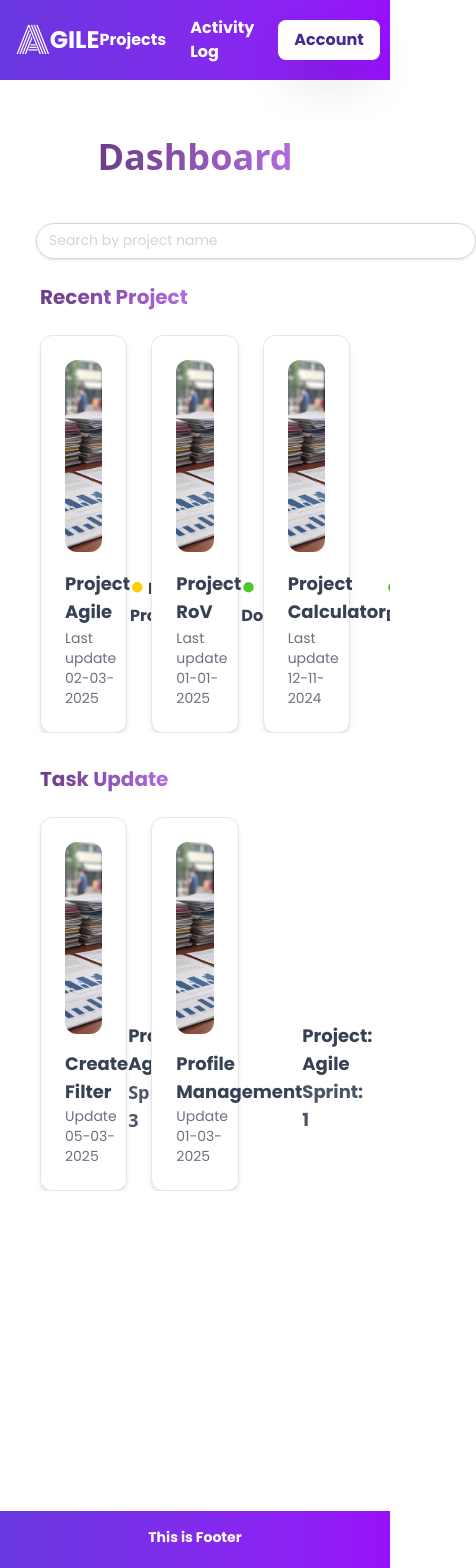
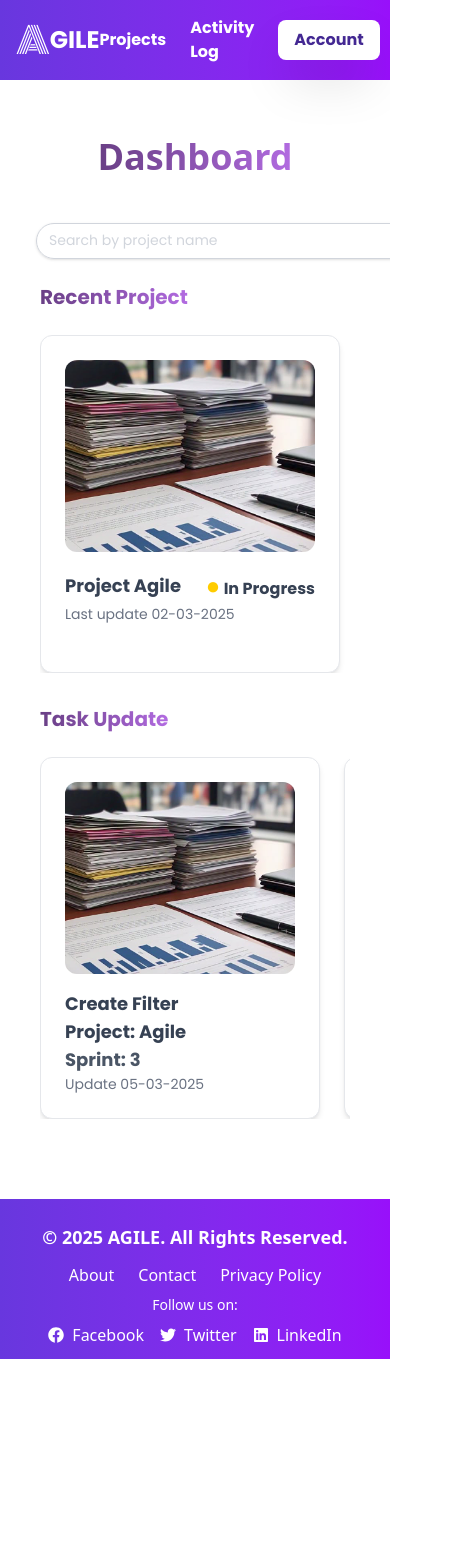
Before and after one commit to CSC105-2024/G12-Agile, a React (Vite) app: page /dashboard in a window 390 px wide. Shown: the top 1568 px of the page, 476 px wide, since content can reach past the window. After the commit the page ends 1359 px from the top, so only its background shows below. Built offline with nearby package versions, Linux system fonts and the light colour scheme.

Commit message:
Responsive update

```diff
--- a/package.json
+++ b/package.json
@@ -20,6 +20,7 @@
     "react-day-picker": "^9.6.7",
     "react-dom": "^19.0.0",
     "react-hook-form": "^7.54.2",
+    "react-icons": "^5.5.0",
     "react-router-dom": "^7.4.0",
     "sweetalert2": "^11.17.2",
     "tailwindcss": "^4.0.14",
--- a/src/components/Pagination.jsx
+++ b/src/components/Pagination.jsx
@@ -1,6 +1,6 @@
 const Pagination = ({ currentPage, totalPages, setCurrentPage }) => {
     return (
-      <div className="flex justify-center mt-6 space-x-2 font-poppins text-sm items-center mb-4">
+      <div className="flex justify-center mt-9 space-x-2 font-poppins text-sm items-center mb-4">
         <button
           onClick={() => setCurrentPage((prev) => Math.max(prev - 1, 1))}
           disabled={currentPage === 1}
--- a/src/components/ProjectTable.jsx
+++ b/src/components/ProjectTable.jsx
@@ -40,7 +40,6 @@ const ProjectTable = ({ projects, getStatusColor, handleEditClick }) => {
                     >
                       {proj.name}
                     </Link>
-
                     <div className="text-md text-gray-600">{proj.description}</div>
                     <div className="text-md text-gray-600 mt-1">
                       <span className="font-poppins">PM:</span> {proj.pm}
@@ -61,9 +60,21 @@ const ProjectTable = ({ projects, getStatusColor, handleEditClick }) => {
                         {proj.status}
                       </span>
                     </div>
+                    <div className="flex justify-center mt-2 md:hidden">
+                      <button
+                        onClick={() => handleEditClick(proj)}
+                        className="hover:scale-110 transition-transform"
+                      >
+                        <img
+                          src={EditIcon}
+                          alt="Edit"
+                          className="w-8 h-8"
+                        />
+                      </button>
+                    </div>
                     <button
                       onClick={() => handleEditClick(proj)}
-                      className="absolute right-8 sm:right-3 md:right-5 lg:right-22 top-1/2 -translate-y-1/2"
+                      className="hidden md:block absolute right-8 md:right-3 lg:right-5 xl:right-18 top-1/2 -translate-y-1/2"
                     >
                       <img
                         src={EditIcon}
@@ -81,4 +92,5 @@ const ProjectTable = ({ projects, getStatusColor, handleEditClick }) => {
     </div>
   );
 };
+
 export default ProjectTable;
--- a/src/pages/ActivityLog.jsx
+++ b/src/pages/ActivityLog.jsx
@@ -1,65 +1,29 @@
-import { Link, useNavigate } from "react-router-dom";
 import { useState } from "react";
 
 const ActivityLog = () => {
-  const navigate = useNavigate();
   const [currentPage, setCurrentPage] = useState(1);
-  const itemsPerPage = 5;
+  const itemsPerPage = 7;
+  const [searchTerm, setSearchTerm] = useState("");
 
   const activities = [
-    {
-      action: "Task status change",
-      task: "Task A",
-      user: "Project Manager A",
-      timestamp: "2033-09-30 23:45",
-    },
-    {
-      action: "Task assigned",
-      task: "Task C",
-      user: "Project Manager C",
-      timestamp: "2033-10-02 21:30",
-    },
-    {
-      action: "Task added",
-      task: "Task B",
-      user: "Developer B",
-      timestamp: "2033-10-03 01:30",
-    },
-    {
-      action: "Task deleted",
-      task: "Task A",
-      user: "Project Manager A",
-      timestamp: "2033-12-31 00:01",
-    },
-    {
-      action: "Task completed",
-      task: "Task D",
-      user: "Developer D",
-      timestamp: "2034-01-10 14:20",
-    },
-    {
-      action: "Task assigned",
-      task: "Task E",
-      user: "Project Manager E",
-      timestamp: "2034-02-15 09:10",
-    },
-    {
-      action: "Task reviewed",
-      task: "Task F",
-      user: "Developer F",
-      timestamp: "2034-03-22 11:45",
-    },
-    {
-      action: "Task status change",
-      task: "Task G",
-      user: "Project Manager G",
-      timestamp: "2034-04-05 17:30",
-    },
+    { action: "Task status change", task: "Task A", user: "Project Manager A", timestamp: "2033-09-30 23:45" },
+    { action: "Task assigned", task: "Task C", user: "Project Manager C", timestamp: "2033-10-02 21:30" },
+    { action: "Task added", task: "Task B", user: "Developer B", timestamp: "2033-10-03 01:30" },
+    { action: "Task deleted", task: "Task A", user: "Project Manager A", timestamp: "2033-12-31 00:01" },
+    { action: "Task completed", task: "Task D", user: "Developer D", timestamp: "2034-01-10 14:20" },
+    { action: "Task assigned", task: "Task E", user: "Project Manager E", timestamp: "2034-02-15 09:10" },
+    { action: "Task reviewed", task: "Task F", user: "Developer F", timestamp: "2034-03-22 11:45" },
+    { action: "Task status change", task: "Task G", user: "Project Manager G", timestamp: "2034-04-05 17:30" },
   ];
 
+  const filteredActivities = activities.filter(activity =>
+    activity.task.toLowerCase().includes(searchTerm.toLowerCase()) ||
+    activity.user.toLowerCase().includes(searchTerm.toLowerCase()) ||
+    activity.action.toLowerCase().includes(searchTerm.toLowerCase())
+  );
 
-  const totalPages = Math.ceil(activities.length / itemsPerPage);
-  const displayedActivities = activities.slice(
+  const totalPages = Math.ceil(filteredActivities.length / itemsPerPage);
+  const displayedActivities = filteredActivities.slice(
     (currentPage - 1) * itemsPerPage,
     currentPage * itemsPerPage
   );
@@ -72,6 +36,7 @@ const ActivityLog = () => {
 
   return (
     <>
+      {/* Title with background */}
       <div className="w-full text-center mt-8">
         <span className="inline-block bg-gradient-to-r from-[#693F85] to-[#B26BE1] bg-clip-text text-transparent text-4xl font-extrabold leading-relaxed pt-4 pb-4">
           Activity Log
@@ -79,48 +44,34 @@ const ActivityLog = () => {
       </div>
 
       {/* Search Bar */}
-      <div className="mt-5 flex justify-start max-w-screen-xl mx-auto px-8">
+      <div className="mt-5 flex justify-start max-w-screen-xl mx-auto px-4 sm:px-8">
         <input
           type="text"
-          placeholder="Search by project name "
-          className="font-poppins placeholder-gray-400 w-60 h-9 p-3 border border-gray-300 rounded-3xl shadow-sm focus:outline-none focus:ring-2 focus:ring-purple-500 text-sm bg-gray-200 text-gray-700 w-100"
+          placeholder="Search by task name, action, or user"
+          className="font-poppins placeholder-gray-300 w-80 sm:w-96 h-10 p-3 border border-gray-300 rounded-3xl shadow-sm focus:outline-none focus:ring-2 focus:ring-purple-500 text-sm"
+          value={searchTerm}
+          onChange={(e) => setSearchTerm(e.target.value)}
         />
       </div>
 
       {/* Activity Log Table */}
-      <div className="bg-white p-8 shadow-lg rounded-lg mt-6 max-w-screen-xl mx-auto">
-        <table className="w-full border-collapse rounded-lg overflow-hidden border border-gray-500">
+      <div className="overflow-x-auto p-4 sm:p-8 shadow-lg rounded-lg  max-w-screen-xl mx-auto">
+        <table className="w-full border-collapse rounded-lg overflow-hidden">
           <thead>
-            <tr className="bg-gray-200 text-gray-500">
-              <th className="p-6 text-left font-bold text-gray-700 font-poppins text-lg">
-                Action
-              </th>
-              <th className="p-6 text-left font-bold text-gray-700 font-poppins text-lg">
-                Task Name
-              </th>
-              <th className="p-6 text-left font-bold text-gray-700 font-poppins text-lg">
-                User
-              </th>
-              <th className="p-6 text-left font-bold text-gray-700 font-poppins text-lg">
-                Timestamp
-              </th>
+            <tr className="text-gray-500">
+              <th className="p-4 sm:p-6 text-left font-bold text-gray-700 font-poppins text-sm sm:text-lg border-b border-gray-300">Action</th>
+              <th className="p-4 sm:p-6 text-left font-bold text-gray-700 font-poppins text-sm sm:text-lg border-b border-gray-300">Task Name</th>
+              <th className="p-4 sm:p-6 text-left font-bold text-gray-700 font-poppins text-sm sm:text-lg border-b border-gray-300">User</th>
+              <th className="p-4 sm:p-6 text-left font-bold text-gray-700 font-poppins text-sm sm:text-lg border-b border-gray-300">Timestamp</th>
             </tr>
           </thead>
           <tbody>
             {displayedActivities.map((activity, index) => (
-              <tr key={index} className="border-t">
-                <td className="p-6 font-semibold text-gray-500 font-poppins text-lg">
-                  {activity.action}
-                </td>
-                <td className="p-6 font-semibold text-gray-500 font-poppins text-lg">
-                  {activity.task}
-                </td>
-                <td className="p-6 font-semibold text-gray-500 font-poppins text-lg">
-                  {activity.user}
-                </td>
-                <td className="p-6 font-semibold text-gray-500 font-poppins text-lg">
-                  {activity.timestamp}
-                </td>
+              <tr key={index} className="border-b border-gray-200">
+                <td className="p-4 sm:p-6 font-semibold text-gray-500 font-poppins text-sm sm:text-lg">{activity.action}</td>
+                <td className="p-4 sm:p-6 font-semibold text-gray-500 font-poppins text-sm sm:text-lg">{activity.task}</td>
+                <td className="p-4 sm:p-6 font-semibold text-gray-500 font-poppins text-sm sm:text-lg">{activity.user}</td>
+                <td className="p-4 sm:p-6 font-semibold text-gray-500 font-poppins text-sm sm:text-lg">{activity.timestamp}</td>
               </tr>
             ))}
           </tbody>
@@ -128,14 +79,10 @@ const ActivityLog = () => {
       </div>
 
       {/* Pagination */}
-      <div className="flex justify-center items-center mt-6">
+      <div className="flex flex-wrap justify-center items-center mt-8 space-x-2">
         <button
           onClick={() => changePage(currentPage - 1)}
-          className={`px-4 py-2 border rounded-md mx-1 ${
-            currentPage === 1
-              ? "opacity-50 cursor-not-allowed"
-              : "bg-gray-300 hover:bg-gray-400"
-          }`}
+          className={`px-4 py-1 border border-gray-300 rounded-md ${currentPage === 1 ? "opacity-50 cursor-not-allowed" : " hover:bg-gray-300"}`}
           disabled={currentPage === 1}
         >
           Previous
@@ -145,11 +92,7 @@ const ActivityLog = () => {
           <button
             key={index}
             onClick={() => changePage(index + 1)}
-            className={`px-4 py-2 mx-1 rounded-md ${
-              currentPage === index + 1
-                ? "bg-purple-500 text-white font-bold"
-                : "bg-gray-200 hover:bg-gray-300"
-            }`}
+            className={`w-8 h-8 rounded-lg border border-gray-300 text-sm font-semibold ${currentPage === index + 1 ? "bg-[#6837DE]  border-[#6837DE] text-white font-bold" : " hover:bg-gray-300"}`}
           >
             {index + 1}
           </button>
@@ -157,11 +100,7 @@ const ActivityLog = () => {
 
         <button
           onClick={() => changePage(currentPage + 1)}
-          className={`px-4 py-2 border rounded-md mx-1 ${
-            currentPage === totalPages
-              ? "opacity-50 cursor-not-allowed"
-              : "bg-gray-300 hover:bg-gray-400"
-          }`}
+          className={`px-4 py-1 border border-gray-300 rounded-md ${currentPage === totalPages ? "opacity-50 cursor-not-allowed" : " hover:bg-gray-300"}`}
           disabled={currentPage === totalPages}
         >
           Next
@@ -172,4 +111,3 @@ const ActivityLog = () => {
 };
 
 export default ActivityLog;
-ActivityLog.jsx
--- a/src/pages/Dashboard.jsx
+++ b/src/pages/Dashboard.jsx
@@ -1,6 +1,56 @@
 import { Link, useNavigate } from "react-router-dom";
 import { useState } from "react";
 import rectangleImg from "../image/Rectangle 9637.png";
+import { FaFacebook, FaTwitter, FaLinkedin } from "react-icons/fa";
+
+{
+  /* Footer */
+}
+<footer className="h-40 bg-gradient-to-r from-[#6837DE] to-purple-600 text-white py-6 mt-80">
+  <div className="max-w-screen-xl mx-auto flex flex-col items-center text-center">
+    <p className="text-lg font-semibold">
+      © 2025 Your Company. All Rights Reserved.
+    </p>
+    <div className="flex gap-6 mt-3">
+      <Link to="/about" className="hover:underline">
+        About
+      </Link>
+      <Link to="/contact" className="hover:underline">
+        Contact
+      </Link>
+      <Link to="/privacy" className="hover:underline">
+        Privacy Policy
+      </Link>
+    </div>
+    <p className="text-sm mt-2">Follow us on:</p>
+    <div className="flex gap-4 mt-2">
+      <a
+        href="https://facebook.com"
+        target="_blank"
+        rel="noopener noreferrer"
+        className="hover:underline flex items-center gap-2"
+      >
+        <FaFacebook /> Facebook
+      </a>
+      <a
+        href="https://twitter.com"
+        target="_blank"
+        rel="noopener noreferrer"
+        className="hover:underline flex items-center gap-2"
+      >
+        <FaTwitter /> Twitter
+      </a>
+      <a
+        href="https://linkedin.com"
+        target="_blank"
+        rel="noopener noreferrer"
+        className="hover:underline flex items-center gap-2"
+      >
+        <FaLinkedin /> LinkedIn
+      </a>
+    </div>
+  </div>
+</footer>;
 
 const Dashboard = () => {
   const navigate = useNavigate();
@@ -25,6 +75,24 @@ const Dashboard = () => {
       status: "Done",
       color: "#4CC82D",
     },
+    {
+      name: "Project AI Chatbot",
+      lastUpdate: "15-04-2025",
+      status: "Done",
+      color: "#4CC82D",
+    },
+    {
+      name: "Project Task Manager",
+      lastUpdate: "10-04-2025",
+      status: "In Progress",
+      color: "#FFCC00",
+    },
+    {
+      name: "Project Inventory System",
+      lastUpdate: "18-04-2025",
+      status: "In Progress",
+      color: "#FFCC00",
+    },
   ];
 
   const filteredProjects = projects.filter((project) =>
@@ -32,7 +100,7 @@ const Dashboard = () => {
   );
 
   return (
-    <div className="min-h-screen flex flex-col ">
+    <div className="min-h-screen flex flex-col overflow-hidden">
       {/* Header */}
       <div className="w-full text-center mt-8">
         <span className="inline-block bg-gradient-to-r from-[#693F85] to-[#B26BE1] bg-clip-text text-transparent text-4xl font-extrabold leading-relaxed pt-4 pb-4">
@@ -52,25 +120,32 @@ const Dashboard = () => {
       </div>
 
       {/* Recent Project Section */}
-      <div className="mt-6 px-10 overflow-x-auto">
+      <div className="mt-6 px-10">
         <div className="w-full flex-nowrap min-w-[1800px]">
           <span className="inline-block bg-gradient-to-r from-[#693F85] to-[#B26BE1] bg-clip-text text-transparent text-xl font-bold font-poppins">
             Recent Project
           </span>
         </div>
-        <div className="grid grid-cols-3 gap-6 mt-6 text-gray-700 font-poppins">
+        <div className="flex overflow-x-auto gap-6 mt-6 text-gray-700 font-poppins scroll-smooth snap-x">
           {filteredProjects.map((project, index) => (
             <div
               key={index}
-              className="bg-white p-6 shadow-md rounded-xl border border-gray-200 flex flex-col items-start text-left"
+              className="bg-white p-6 shadow-md rounded-xl border border-gray-200 flex flex-col items-start text-left min-w-[300px] snap-start"
             >
+              <Link to="/projectdetail" className="w-full">
                 <img
                   src={rectangleImg}
                   alt={project.name}
                   className="w-full h-48 rounded-xl mb-4 object-cover"
                 />
+              </Link>
               <div className="flex justify-between w-full items-center">
-                <p className="font-bold font-poppins text-lg">{project.name}</p>
+                <Link
+                  to="/projectdetail"
+                  className="hover:underline font-bold font-poppins text-lg"
+                >
+                  {project.name}
+                </Link>
                 <span className="font-bold">
                   <span style={{ color: project.color, fontSize: "24px" }}>
                     ●
@@ -88,62 +163,151 @@ const Dashboard = () => {
 
       {/* Task Update Section */}
       <div className="mt-8 px-10 overflow-x-auto">
-        <div className="w-full flex justify-between items-center flex-nowrap min-w-[1800px]">
+        <div className="w-full">
           <span className="inline-block bg-gradient-to-r from-[#693F85] to-[#B26BE1] bg-clip-text text-transparent text-xl font-bold font-poppins">
             Task Update
           </span>
         </div>
-        <div className="grid grid-cols-3 gap-6 mt-6 text-gray-700">
-          {/* Task items (คงเดิม) */}
-          <div className="bg-white p-6 shadow-md rounded-xl border border-gray-200 flex flex-col items-start text-left ">
+        <div className="flex gap-6 mt-6 text-gray-700 font-poppins overflow-x-auto whitespace-nowrap">
+          {/* Task items */}
+          <div className="flex gap-6 overflow-x-auto ">
+            <div className="bg-white p-6 shadow-md rounded-xl border border-gray-200 flex flex-col items-start text-left min-w-[280px] md:min-w-[300px]">
               <img
                 src={rectangleImg}
                 alt="Create Filter"
                 className="w-full h-48 rounded-xl mb-4 object-cover"
               />
-            <div className="flex justify-between w-full items-center">
-              <p className="font-bold font-poppins text-lg flex-1">
-                Create Filter
-              </p>
-              <div className="flex flex-col items-end justify-center h-12">
+              <p className="font-bold font-poppins text-lg">Create Filter</p>
               <p className="font-bold text-lg font-poppins">Project: Agile</p>
-                <span className="font-bold text-lg text-gray-600">
-                  Sprint: 3
-                </span>
-              </div>
-            </div>
+              <span className="font-bold text-lg text-gray-600">Sprint: 3</span>
               <p className="text-sm text-gray-500 font-poppins">
                 Update 05-03-2025
               </p>
             </div>
-          <div className="bg-white p-6 shadow-md rounded-xl border border-gray-200 flex flex-col items-start text-left">
+            <div className="bg-white p-6 shadow-md rounded-xl border border-gray-200 flex flex-col items-start text-left min-w-[280px] md:min-w-[300px]">
               <img
                 src={rectangleImg}
                 alt="Profile Management"
                 className="w-full h-48 rounded-xl mb-4 object-cover"
               />
-            <div className="flex justify-between w-full items-center">
-              <p className="font-bold font-poppins text-lg flex-1">
+              <p className="font-bold font-poppins text-lg">
                 Profile Management
               </p>
-              <div className="flex flex-col items-end justify-center h-12">
               <p className="font-bold text-lg font-poppins">Project: Agile</p>
-                <span className="font-bold text-lg text-gray-600 font-poppins">
-                  Sprint: 1
-                </span>
-              </div>
-            </div>
+              <span className="font-bold text-lg text-gray-600">Sprint: 1</span>
               <p className="text-sm text-gray-500 font-poppins">
                 Update 01-03-2025
               </p>
+            </div>
+            <div className="bg-white p-6 shadow-md rounded-xl border border-gray-200 flex flex-col items-start text-left min-w-[280px] md:min-w-[300px]">
+              <img
+                src={rectangleImg}
+                alt="Fix UI"
+                className="w-full h-48 rounded-xl mb-4 object-cover"
+              />
+              <p className="font-bold font-poppins text-lg">Fix UI</p>
+              <p className="font-bold text-lg font-poppins">
+                Project: Task Manager
+              </p>
+              <span className="font-bold text-lg text-gray-600">Sprint: 2</span>
+              <p className="text-sm text-gray-500 font-poppins">
+                Update 05-03-2025
+              </p>
+            </div>
+            <div className="bg-white p-6 shadow-md rounded-xl border border-gray-200 flex flex-col items-start text-left min-w-[280px] md:min-w-[300px]">
+              <img
+                src={rectangleImg}
+                alt="Create Profile"
+                className="w-full h-48 rounded-xl mb-4 object-cover"
+              />
+              <p className="font-bold font-poppins text-lg">Create Profile</p>
+              <p className="font-bold text-lg font-poppins">
+                Project: Ai Chatbot
+              </p>
+              <span className="font-bold text-lg text-gray-600">Sprint: 3</span>
+              <p className="text-sm text-gray-500 font-poppins">
+                Update 05-03-2025
+              </p>
+            </div>
+            <div className="bg-white p-6 shadow-md rounded-xl border border-gray-200 flex flex-col items-start text-left min-w-[280px] md:min-w-[300px]">
+              <img
+                src={rectangleImg}
+                alt="Text Filter"
+                className="w-full h-48 rounded-xl mb-4 object-cover"
+              />
+              <p className="font-bold font-poppins text-lg">Text Filter</p>
+              <p className="font-bold text-lg font-poppins">
+                Project: Task Manager
+              </p>
+              <span className="font-bold text-lg text-gray-600">Sprint: 3</span>
+              <p className="text-sm text-gray-500 font-poppins">
+                Update 05-03-2025
+              </p>
+            </div>
+            <div className="bg-white p-6 shadow-md rounded-xl border border-gray-200 flex flex-col items-start text-left min-w-[280px] md:min-w-[300px]">
+              <img
+                src={rectangleImg}
+                alt="AI Textbox"
+                className="w-full h-48 rounded-xl mb-4 object-cover"
+              />
+              <p className="font-bold font-poppins text-lg">AI Textbox</p>
+              <p className="font-bold text-lg font-poppins">
+                Project: AI Chatbot
+              </p>
+              <span className="font-bold text-lg text-gray-600">Sprint: 1</span>
+              <p className="text-sm text-gray-500 font-poppins">
+                Update 05-03-2025
+              </p>
+            </div>
+
           </div>
         </div>
       </div>
 
       {/* Footer */}
-      <footer className="h-51 bg-gradient-to-r from-[#6837DE] to-purple-600 text-white py-4 mt-80">
-        <div className="text-sm font-poppins text-center font-bold">
-          <p>This is Footer</p>
+      <footer className="h-40 bg-gradient-to-r from-[#6837DE] to-purple-600 text-white py-6 mt-20">
+        <div className="max-w-screen-xl mx-auto flex flex-col items-center text-center">
+          <p className="text-lg font-semibold">
+            © 2025 AGILE. All Rights Reserved.
+          </p>
+          <div className="flex gap-6 mt-3">
+            <Link to="/about" className="hover:underline">
+              About
+            </Link>
+            <Link to="/contact" className="hover:underline">
+              Contact
+            </Link>
+            <Link to="/privacy" className="hover:underline">
+              Privacy Policy
+            </Link>
+          </div>
+          <p className="text-sm mt-2">Follow us on:</p>
+          <div className="flex gap-4 mt-2">
+            <a
+              href="https://facebook.com"
+              target="_blank"
+              rel="noopener noreferrer"
+              className="hover:underline flex items-center gap-2"
+            >
+              <FaFacebook /> Facebook
+            </a>
+            <a
+              href="https://twitter.com"
+              target="_blank"
+              rel="noopener noreferrer"
+              className="hover:underline flex items-center gap-2"
+            >
+              <FaTwitter /> Twitter
+            </a>
+            <a
+              href="https://linkedin.com"
+              target="_blank"
+              rel="noopener noreferrer"
+              className="hover:underline flex items-center gap-2"
+            >
+              <FaLinkedin /> LinkedIn
+            </a>
+          </div>
         </div>
       </footer>
     </div>
```
Also changed, not shown: src/components/EditProjectModal.jsx (+46 -16 lines), src/pages/ProjectList.jsx (+7 -6 lines), 1 other file (tests, documents, lock files or other folders). Lines whose indentation alone changed are shown as unchanged.
